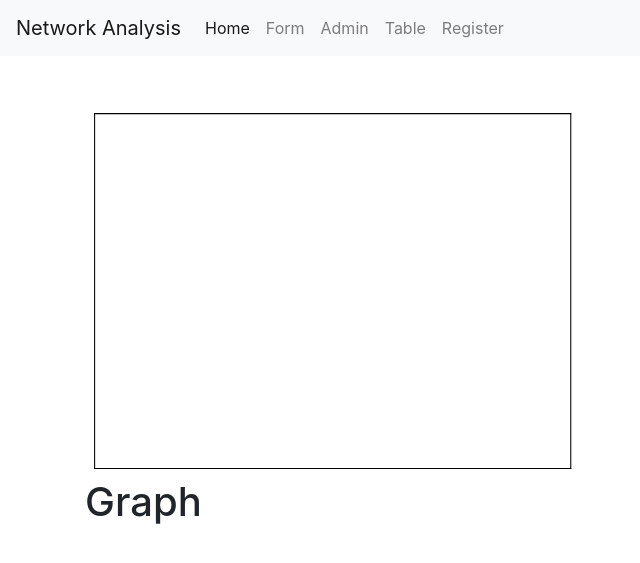
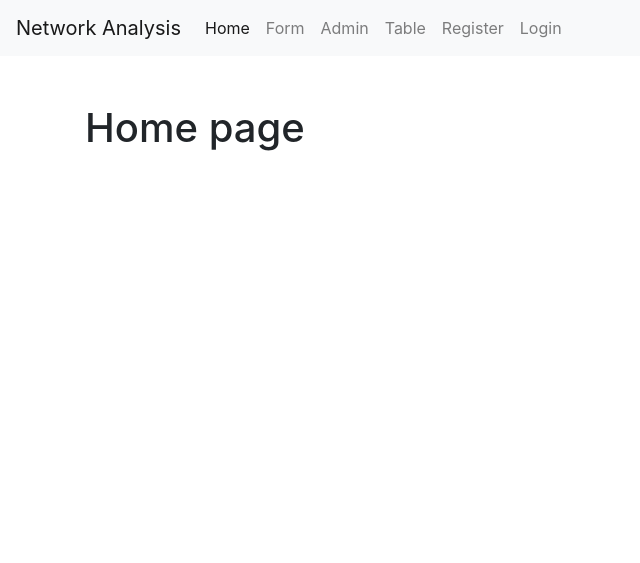
Before and after one commit to TJun-Jie/network_analysis_deployment, a Django app: page / in a window 1280 px wide. Shown: the top 563 px of the page, without its empty margins (0-640 px from the left). Run offline with Django 3.2, Linux system fonts and the light colour scheme.

Commit message:
added registration and login

```diff
--- a/main_app/forms.py
+++ b/main_app/forms.py
@@ -26,4 +26,4 @@ class UserForm(forms.ModelForm):
 
     class Meta():
         model = User
-        fields = ('first_name','username','email','password')
+        fields = ('first_name','last_name' ,'username','password')
--- a/main_app/templates/base.html
+++ b/main_app/templates/base.html
@@ -38,6 +38,15 @@
             <li class="nav-item">
               <a class="nav-link" href="{% url 'main_app:register' %}">Register</a>
             </li>
+            {% if user.is_authenticated %}
+              <li>
+                <a class="nav-link" href="{% url 'main_app:logout' %}">Logout</a>
+              </li>
+            {% else %}
+              <li>
+                <a class="nav-link" href="{% url 'main_app:user_login' %}">Login</a>
+              </li>
+            {% endif %}
           </ul>
         </div>
       </nav>
--- a/main_app/templates/index.html
+++ b/main_app/templates/index.html
@@ -2,6 +2,5 @@
 {% extends 'templates/base.html' %}
 
     {% block body_block %}
-        {{ data | safe }}
-        <h1>Graph</h1>
+        <h1>Home page</h1>
     {% endblock body_block %}
--- a/main_app/urls.py
+++ b/main_app/urls.py
@@ -8,4 +8,6 @@ urlpatterns = [
     path('', views.index, name='index'),
     path('tables/', views.tables, name='tables'),
     path('register/',views.register, name='register'),
+    path('user_login/',views.user_login,name='user_login'),
+    path('logout/', views.user_logout, name='logout')
 ]
--- a/main_app/views.py
+++ b/main_app/views.py
@@ -1,10 +1,15 @@
 from django.shortcuts import render
 from django.http import HttpResponseRedirect
+from django.contrib.auth import authenticate, login, logout
 from django.urls import reverse
+from django.http import HttpResponseRedirect, HttpResponse
+from django.contrib.auth.decorators import login_required
+
 from .forms import InputForm, UserForm
 from .generateGraph import create_graph
 from .tables import create_table
 from .models import Student, Friendship1
+
 
 
 # Create your views here.
@@ -12,10 +17,16 @@ from .models import Student, Friendship1
 image_bytes = create_graph()
 
 def index(request):
-    context_dict = { 'data' : image_bytes}
-    return render(request, 'index.html', context_dict )
+    return render(request, 'index.html')
 
 
+@login_required
+def graph(request):
+    context_dict = { 'data' : image_bytes}
+    return render(request, 'graph.html', context_dict )
+
+
+@login_required
 def get_form(request):
     # if this is a POST request we need to process the form data
     if request.method == 'POST':
@@ -55,7 +66,7 @@ def tables(request):
     return render(request, 'tables.html',context = context_tables)
 
 def register(request):
-    registration =False
+    registered =False
 
     if request.method =="POST":
         user_form =UserForm(data=request.POST)
@@ -65,11 +76,51 @@ def register(request):
             user=user_form.save()
             user.set_password(user.password)
             user.save()
+            registered = True
         else:
             print(user_form.errors)
     else:
         user_form = UserForm()
 
-    return render(request, 'main_app/registration.html',
+    return render(request, 'registration.html',
                             {'user_form':user_form,
                             'registered':registered})
+
+
+def user_login(request):
+
+    if request.method == 'POST':
+        # First get the username and password supplied
+        username = request.POST.get('username')
+        password = request.POST.get('password')
+
+        # Django's built-in authentication function:
+        user = authenticate(username=username, password=password)
+
+        # If we have a user
+        if user:
+            #Check it the account is active
+            if user.is_active:
+                # Log the user in.
+                login(request,user)
+                # Send the user back to some page.
+                # In this case their homepage.
+                return HttpResponseRedirect(reverse('main_app:index'))
+            else:
+                # If account is not active:
+                return HttpResponse("Your account is not active.")
+        else:
+            print("Someone tried to login and failed.")
+            print("They used username: {} and password: {}".format(username,password))
+            return HttpResponse("Invalid login details supplied.")
+
+    else:
+        #Nothing has been provided for username or password.
+        return render(request, 'login.html', {})
+
+@login_required
+def user_logout(request):
+    # Log out the user.
+    logout(request)
+    # Return to homepage.
+    return HttpResponseRedirect(reverse('main_app:index'))
```
Also changed, not shown: main_app/templates/graph.html (added, +7 -0 lines), main_app/templates/login.html (+22 -0 lines).
